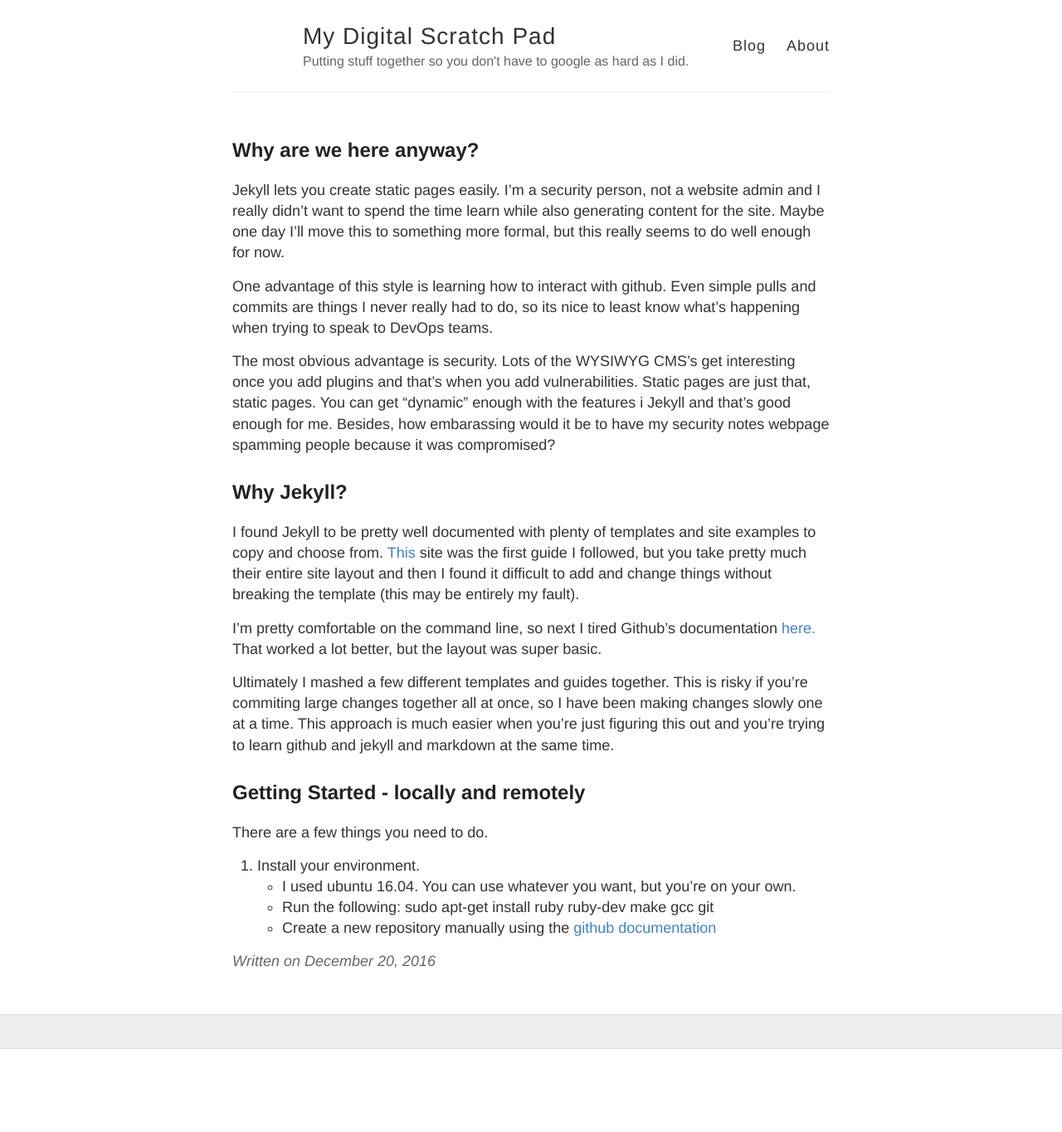
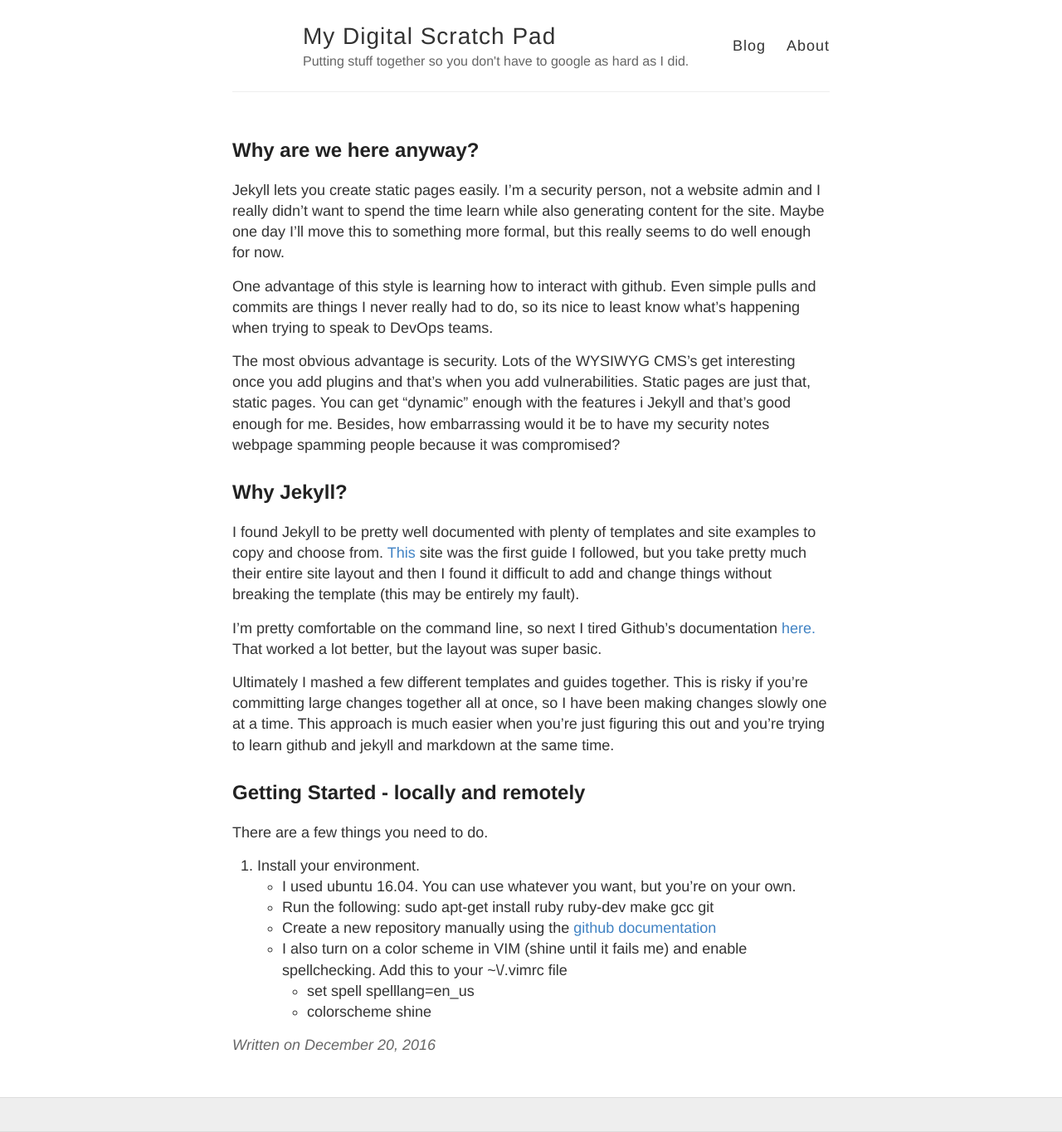
Before and after one commit to remotephone/blog.rmtph.one, a Jekyll site: the page built from _posts/2016-12-19-Installing_Jekyll_For_Security_Admins.md, in a window 1280 px wide. Shown: the whole page at 83% size. Built offline with Jekyll 4.4.1, drawn with Linux system fonts in a browser that asks for light colours; our own code applies the rules of GitHub Pages for plain Markdown files; before the commit the page ends 1264 px from its top, so only the background shows below that.

Commit message:
updating Installing again

```diff
--- a/_posts/2016-12-19-Installing_Jekyll_For_Security_Admins.md
+++ b/_posts/2016-12-19-Installing_Jekyll_For_Security_Admins.md
@@ -11,7 +11,7 @@ Jekyll lets you create static pages easily. I'm a security person, not a website
 
 One advantage of this style is learning how to interact with github. Even simple pulls and commits are things I never really had to do, so its nice to least know what's happening when trying to speak to DevOps teams.
 
-The most obvious advantage is security. Lots of the WYSIWYG CMS's get interesting once you add plugins and that's when you add vulnerabilities. Static pages are just that, static pages. You can get "dynamic" enough with the features i Jekyll and that's good enough for me. Besides, how embarassing would it be to have my security notes webpage spamming people because it was compromised?
+The most obvious advantage is security. Lots of the WYSIWYG CMS's get interesting once you add plugins and that's when you add vulnerabilities. Static pages are just that, static pages. You can get "dynamic" enough with the features i Jekyll and that's good enough for me. Besides, how embarrassing would it be to have my security notes webpage spamming people because it was compromised?
 
 ## Why Jekyll?
 
@@ -19,7 +19,7 @@ I found Jekyll to be pretty well documented with plenty of templates and site ex
 
 I'm pretty comfortable on the command line, so next I tired Github's documentation [here.](https://help.github.com/articles/using-jekyll-as-a-static-site-generator-with-github-pages/) That worked a lot better, but the layout was super basic.
 
-Ultimately I mashed a few different templates and guides together. This is risky if you're commiting large changes together all at once, so I have been making changes slowly one at a time. This approach is much easier when you're just figuring this out and you're trying to learn github and jekyll and markdown at the same time.
+Ultimately I mashed a few different templates and guides together. This is risky if you're committing large changes together all at once, so I have been making changes slowly one at a time. This approach is much easier when you're just figuring this out and you're trying to learn github and jekyll and markdown at the same time.
 
 ## Getting Started - locally and remotely
 
@@ -30,3 +30,6 @@ There are a few things you need to do.
 	* Run the following:
 	    sudo apt-get install ruby ruby-dev make gcc git
 	* Create a new repository manually using the [github documentation](https://help.github.com/articles/using-jekyll-as-a-static-site-generator-with-github-pages/)
+	* I also turn on a color scheme in VIM \(shine until it fails me\) and enable spellchecking. Add this to your \~\/.vimrc file
+		* set spell spelllang=en_us
+		* colorscheme shine
```
Also changed, not shown: 5 other files.
